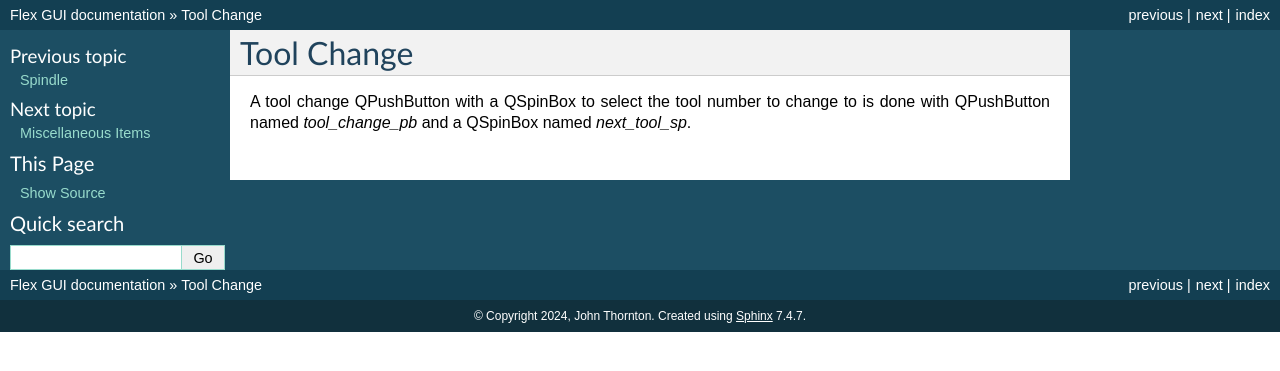
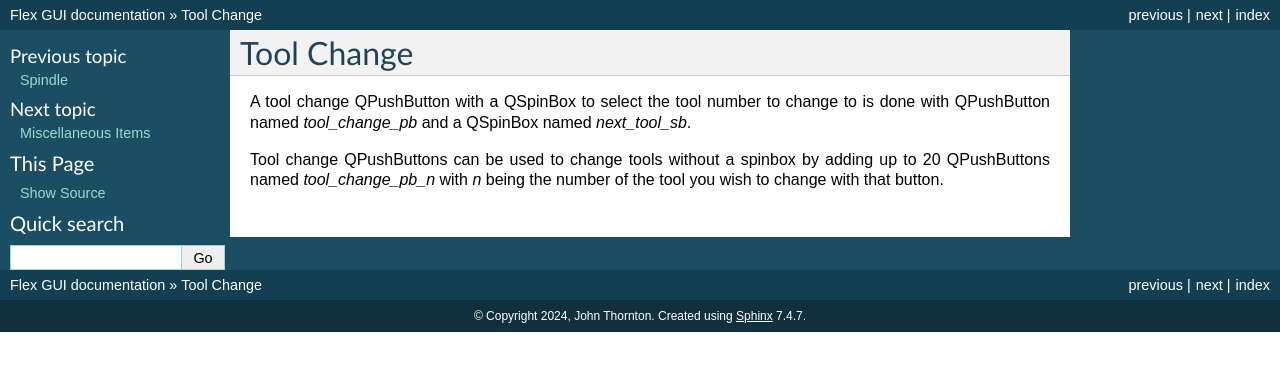
Before and after one commit to jethornton/flexgui, a Sphinx documentation site: the page built from docs/source/tools.rst, in a window 1280 px wide. Shown: the top 371 px of the page. Built offline with Sphinx 7.4.7, drawn with Linux system fonts in a browser that asks for light colours.

Commit message:
update docs
Signed-off-by: John Thornton <dev@gnipsel.com>

```diff
--- a/docs/source/misc.rst
+++ b/docs/source/misc.rst
@@ -20,3 +20,9 @@
 
 To add an error viewer add a Plain Text Edit from Input Widgets and name it
 `errors_pte`.
+
+Print States
+------------
+
+For trouble shooting you can add a QCheckBox named `print_states_cb` and if it
+is checked any state changes will print out in the terminal.
--- a/docs/source/tools.rst
+++ b/docs/source/tools.rst
@@ -3,4 +3,8 @@
 
 A tool change QPushButton with a QSpinBox to select the tool number to change
 to is done with QPushButton named `tool_change_pb` and a QSpinBox named
-`next_tool_sp`.
+`next_tool_sb`.
+
+Tool change QPushButtons can be used to change tools without a spinbox by adding
+up to 20 QPushButtons named `tool_change_pb_n` with `n` being the number of the
+tool you wish to change with that button.
```
